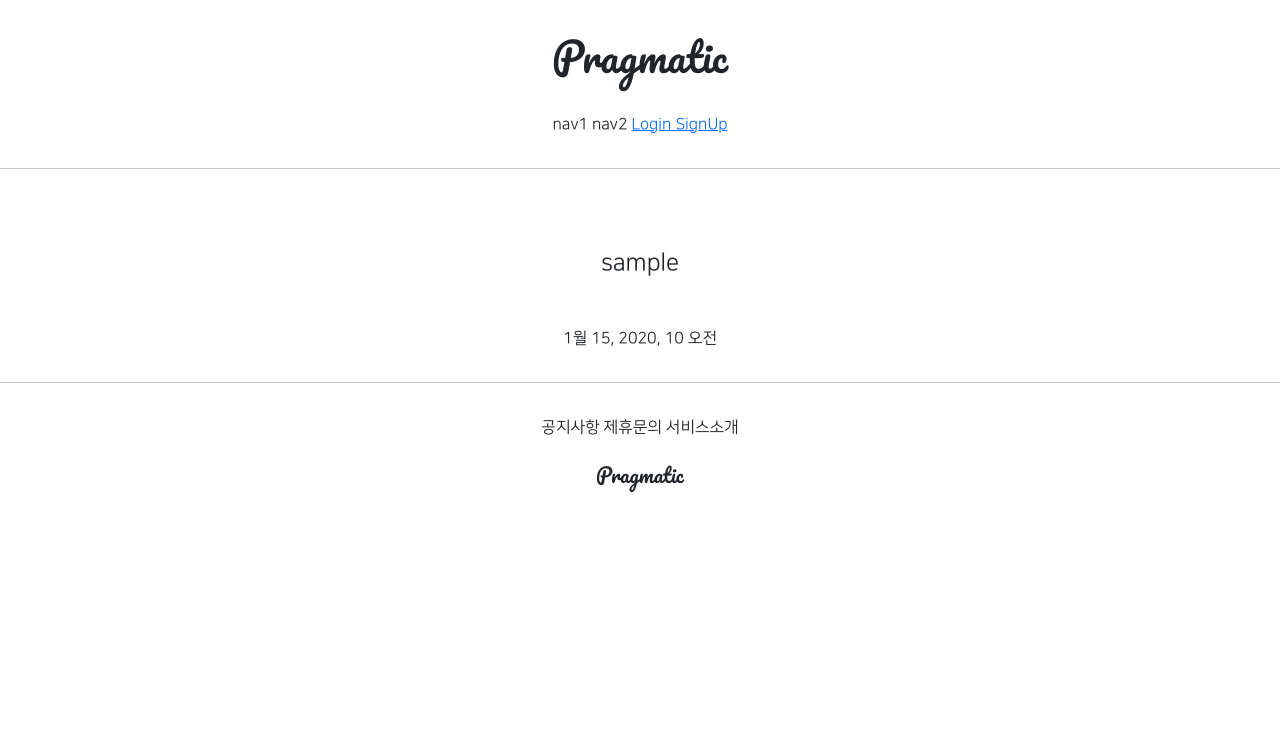
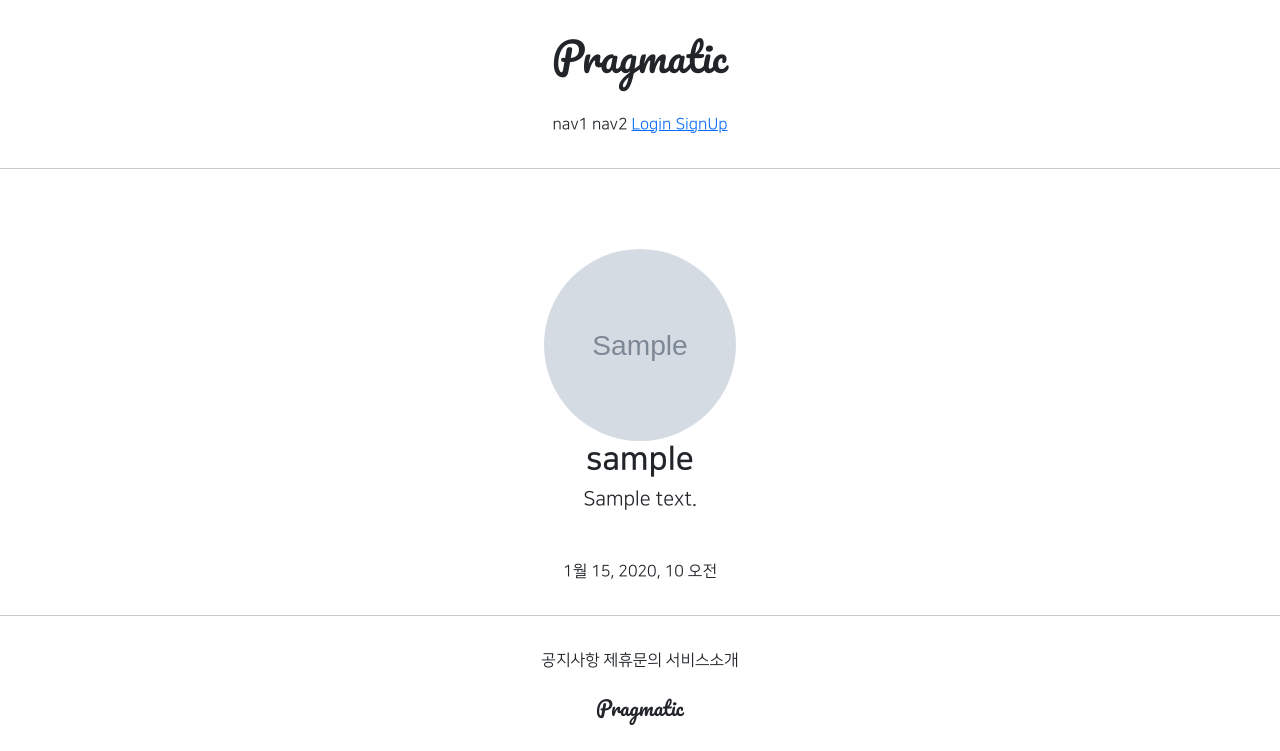
Before and after one commit to aneunji-git/temp, a Django app: page /accounts/detail/1 in a window 1280 px wide. Shown: the top 751 px of the page. Run offline with Django 3.2, Linux system fonts and the light colour scheme; tables that the repository leaves empty hold one stand-in row (values such as "Sample post"); grey boxes marked "Sample" are stand-in pictures; parts of the project's set-up code (start-up, migrations or seed data) failed here and were passed over; some libraries are stand-ins or nearby versions.

Commit message:
7/26 2ban class commit 3

```diff
--- a/accountapp/models.py
+++ b/accountapp/models.py
@@ -2,4 +2,4 @@ from django.db import models
 
 # Create your models here.
 class HelloWorld(models.Model):
-    text = models.CharField(max_length = 255, null=False)
+    text = models.CharField(max_length=255, null=False)
--- a/accountapp/templates/accountapp/detail.html
+++ b/accountapp/templates/accountapp/detail.html
@@ -3,7 +3,19 @@
 {% block content %}
     <div class="text-center mw-500 m-auto">
         <div class="m-5">
-            <h4>{{ target_user.username }}</h4>
+            {% if target_user.profile %}
+                <img src="{{ target_user.profile.image.url }}"
+                     class="profile_image"
+                     alt="profile image">
+            <h2 class="NNS_B">{{ target_user.profile.nickname }}</h2>
+            <h5>{{ target_user.profile.message }}</h5>
+            {% else %}
+            <h4>
+                <a href="{% url 'profileapp:create' %}">
+                    Create Profile
+                </a>
+            </h4>
+            {% endif %}
         </div>
         <div>
             {{ target_user.date_joined }}
--- a/accountapp/urls.py
+++ b/accountapp/urls.py
@@ -1,12 +1,17 @@
 from django.contrib.auth.views import LoginView, LogoutView
 from django.urls import path
+
 from accountapp.views import hello_world, AccountCreateView, AccountDetailView, AccountUpdateView, AccountDeleteView
+
 app_name = 'accountapp'
+
 urlpatterns = [
     path('hello_world/', hello_world, name='hello_world'),
+
     path('login/', LoginView.as_view(template_name='accountapp/login.html'),
          name='login'),
     path('logout/', LogoutView.as_view(), name='logout'),
+
     path('create/', AccountCreateView.as_view(), name='create'),
     path('detail/<int:pk>', AccountDetailView.as_view(), name='detail'),
     path('update/<int:pk>', AccountUpdateView.as_view(), name='update'),
--- a/accountapp/views.py
+++ b/accountapp/views.py
@@ -3,44 +3,61 @@ from django.contrib.auth.forms import UserCreationForm
 from django.contrib.auth.models import User
 from django.http import HttpResponse, HttpResponseRedirect, HttpResponseForbidden
 from django.shortcuts import render
+
 # Create your views here.
 from django.urls import reverse, reverse_lazy
 from django.utils.decorators import method_decorator
 from django.views.generic import CreateView, DetailView, UpdateView, DeleteView
+
 from accountapp.decorators import account_ownership_required
 from accountapp.forms import AccountCreationForm
 from accountapp.models import HelloWorld
-@login_required(login_url=reverse_lazy('accountapp:login'))
+
+
+@login_required
 def hello_world(request):
     if request.method == "POST":
+
         temp = request.POST.get('input')
+
         new_data = HelloWorld()
         new_data.text = temp
         new_data.save()
-        data_list = HelloWorld.objects.all()
+
         return HttpResponseRedirect(reverse('accountapp:hello_world'))
+
     else:
         data_list = HelloWorld.objects.all()
         return render(request, 'accountapp/hello_world.html',
                       context={'data_list': data_list})
+
+
 class AccountCreateView(CreateView):
     model = User
     form_class = UserCreationForm
     success_url = reverse_lazy('accountapp:hello_world')
     template_name = 'accountapp/create.html'
+
+
 class AccountDetailView(DetailView):
     model = User
     context_object_name = 'target_user'
     template_name = 'accountapp/detail.html'
+
+
 has_ownership = [login_required, account_ownership_required]
+
+
 @method_decorator(has_ownership, 'get')
 @method_decorator(has_ownership, 'post')
 class AccountUpdateView(UpdateView):
     model = User
     form_class = AccountCreationForm
     context_object_name = 'target_user'
-    success_url = reverse_lazy('accountapp:detail')
+    success_url = reverse_lazy('accountapp:hello_world')
     template_name = 'accountapp/update.html'
+
+
 @method_decorator(has_ownership, 'get')
 @method_decorator(has_ownership, 'post')
 class AccountDeleteView(DeleteView):
--- a/static/base.css
+++ b/static/base.css
@@ -20,3 +20,14 @@
     max-width: 500px;
     padding: 1rem 1.5rem;
 }
+
+.profile_image {
+    height: 12rem;
+    width: 12rem;
+    border-radius: 20rem;
+    object-fit: cover;
+}
+
+.NNS_B {
+    font-family: "NanumSquareB", cursive;
+}
--- a/temp/urls.py
+++ b/temp/urls.py
@@ -13,11 +13,13 @@ Including another URLconf
     1. Import the include() function: from django.urls import include, path
     2. Add a URL to urlpatterns:  path('blog/', include('blog.urls'))
 """
+from django.conf import settings
+from django.conf.urls.static import static
 from django.contrib import admin
 from django.urls import path, include
 
 urlpatterns = [
     path('admin/', admin.site.urls),
     path('accounts/', include('accountapp.urls')),
-    path('porfiles/', include('profileapp.urls'))
-]
+    path('profiles/', include('profileapp.urls')),
+] + static(settings.MEDIA_URL, document_root=settings.MEDIA_ROOT)
```
Also changed, not shown: profileapp/templates/profileapp/create.html (+7 -7 lines), profileapp/views.py (+4 -4 lines), profileapp/migrations/0001_initial.py (added).
